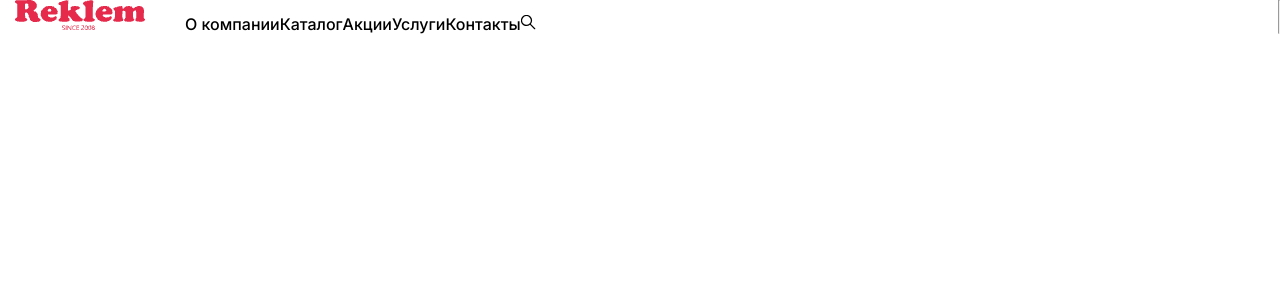
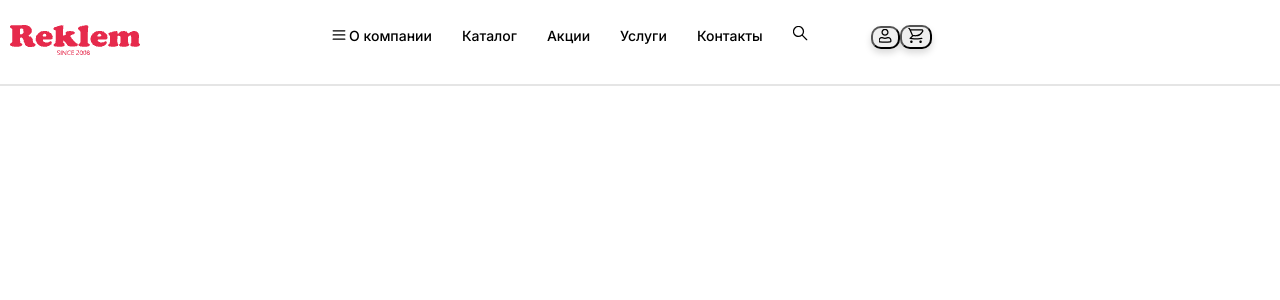
Before and after one commit to daniarmakyev/Reklem, a React (Create React App) app: page / in a window 1280 px wide. Shown: the top 300 px of the page. Built offline with nearby package versions, Linux system fonts and the light colour scheme.

Commit message:
headerCommit

```diff
--- a/src/components/Header/Header.jsx
+++ b/src/components/Header/Header.jsx
@@ -10,6 +10,14 @@ function Header({ }) {
         </div>
         <nav class="navigation">
             <ul>
+        <div>
+        <svg width="20.000000" height="20.000000" viewBox="0 0 20 20" fill="none" xmlns="http://www.w3.org/2000/svg" xmlnsXlink="http://www.w3.org/1999/xlink">
+            <defs/>
+          <path id="Icon" d="M16.46 5.83C16.46 5.48 16.17 5.2 15.83 5.2L4.16 5.2C3.82 5.2 3.54 5.48 3.54 5.83C3.54 6.17 3.82 6.45 4.16 6.45L15.83 6.45C16.17 6.45 16.46 6.17 16.46 5.83ZM16.46 10C16.46 9.65 16.17 9.37 15.83 9.37L4.16 9.37C3.82 9.37 3.54 9.65 3.54 10C3.54 10.34 3.82 10.62 4.16 10.62L15.83 10.62C16.17 10.62 16.46 10.34 16.46 10ZM15.83 13.54C16.17 13.54 16.46 13.82 16.46 14.16C16.46 14.51 16.17 14.79 15.83 14.79L4.16 14.79C3.82 14.79 3.54 14.51 3.54 14.16C3.54 13.82 3.82 13.54 4.16 13.54L15.83 13.54Z" fill="#000000" fill-opacity="1.000000" fill-rule="evenodd"/>
+        </svg>
+
+        </div>
+
                 <li><a href="#">О компании</a></li>
                 <li><a href="#">Каталог</a></li>
                 <li><a href="#">Акции</a></li>
@@ -23,6 +31,25 @@ function Header({ }) {
                     </div>
             </ul>
         </nav>
+
+        <div className="buttons">
+
+            <button class="buttons-icons">
+            <svg width="13.000000" height="14.000000" viewBox="0 0 13 14" fill="none" xmlns="http://www.w3.org/2000/svg" xmlnsXlink="http://www.w3.org/1999/xlink">
+	        <defs/>
+	        <path id="Icon" d="M6 -0.3C4.04 -0.3 2.46 1.29 2.46 3.25C2.46 5.2 4.04 6.79 6 6.79C7.95 6.79 9.54 5.2 9.54 3.25C9.54 1.29 7.95 -0.3 6 -0.3ZM3.71 3.25C3.71 1.98 4.73 0.95 6 0.95C7.26 0.95 8.29 1.98 8.29 3.25C8.29 4.51 7.26 5.54 6 5.54C4.73 5.54 3.71 4.51 3.71 3.25ZM2.66 8.04C0.94 8.04 -0.46 9.44 -0.46 11.16L-0.46 12.15C-0.46 12.78 -0.01 13.31 0.61 13.42C4.18 14 7.82 14 11.38 13.42C12 13.31 12.46 12.78 12.46 12.15L12.46 11.16C12.46 9.44 11.05 8.04 9.33 8.04L9.05 8.04C8.89 8.04 8.74 8.06 8.59 8.11L7.87 8.34C6.65 8.74 5.34 8.74 4.12 8.34L3.4 8.11C3.25 8.06 3.1 8.04 2.95 8.04L2.66 8.04ZM0.79 11.16C0.79 10.13 1.63 9.29 2.66 9.29L2.95 9.29C2.97 9.29 2.99 9.29 3.01 9.3L3.73 9.53C5.2 10.01 6.79 10.01 8.26 9.53L8.98 9.3C9 9.29 9.02 9.29 9.05 9.29L9.33 9.29C10.37 9.29 11.21 10.13 11.21 11.16L11.21 12.15C11.21 12.17 11.19 12.18 11.18 12.18C7.75 12.74 4.25 12.74 0.82 12.18C0.8 12.18 0.79 12.17 0.79 12.15L0.79 11.16Z" fill="#000000" fill-opacity="1.000000" fill-rule="evenodd"/>
+        </svg>
+            </button>
+
+            <button class="buttons-icons">
+            <svg width="16.000000" height="15.000000" viewBox="0 0 16 15" fill="none" xmlns="http://www.w3.org/2000/svg" xmlnsXlink="http://www.w3.org/1999/xlink">
+	        <defs/>
+	        <path id="Icon" d="M13.95 1.37L2.44 1.37L1.46 -0.39C1.35 -0.59 1.14 -0.71 0.91 -0.71L-0.34 -0.71C-0.68 -0.71 -0.96 -0.43 -0.96 -0.09C-0.96 0.26 -0.68 0.54 -0.34 0.54L0.55 0.54L1.52 2.28L3.76 7.23L3.76 7.23L3.96 7.67L1.71 10.07C1.55 10.24 1.5 10.49 1.58 10.71C1.66 10.93 1.86 11.09 2.09 11.12L4.14 11.35C6.7 11.64 9.29 11.64 11.85 11.35L13.9 11.12C14.25 11.08 14.49 10.77 14.45 10.42C14.41 10.08 14.1 9.83 13.76 9.87L11.71 10.11C9.24 10.39 6.75 10.39 4.28 10.11L3.47 10.02L5.12 8.26C5.14 8.24 5.15 8.22 5.16 8.2L5.79 8.28C6.67 8.4 7.56 8.42 8.44 8.35C10.5 8.19 12.41 7.21 13.75 5.63L14.23 5.06C14.25 5.04 14.26 5.02 14.27 5L15.17 3.63C15.81 2.66 15.11 1.37 13.95 1.37ZM5.21 6.95C5.07 6.93 4.95 6.84 4.89 6.72L4.89 6.71L3.04 2.62L13.95 2.62C14.12 2.62 14.22 2.8 14.13 2.94L13.25 4.28L12.79 4.82C11.67 6.15 10.07 6.97 8.34 7.11C7.55 7.17 6.75 7.15 5.95 7.04L5.21 6.95ZM3.41 12.41C2.72 12.41 2.16 12.97 2.16 13.66C2.16 14.35 2.72 14.91 3.41 14.91C4.1 14.91 4.66 14.35 4.66 13.66C4.66 12.97 4.1 12.41 3.41 12.41ZM12.58 12.41C11.89 12.41 11.33 12.97 11.33 13.66C11.33 14.35 11.89 14.91 12.58 14.91C13.27 14.91 13.83 14.35 13.83 13.66C13.83 12.97 13.27 12.41 12.58 12.41Z" fill="#000000" fill-opacity="1.000000" fill-rule="evenodd"/>
+            </svg>
+            </button>
+
+        </div>
+
     </div>
     <hr />
 </header>
--- a/src/components/Header/header.css
+++ b/src/components/Header/header.css
@@ -1,20 +1,75 @@
-.header{
-    display: flex;
-}
 
 .header ul {
     list-style: none;
     display: flex;
+    padding-left: 0;
+
 }
 .logo {
     display: inline-block;
 }
+
+.buttons-icons {
+    box-shadow: 0px 4px 7px 0px rgba(0, 0, 0, 0.15);
+    border-radius: 10px;
+}
+
 .navigation {
     display: inline-block;
+    margin-left: 15%;
+    margin-right: 5%;
+}
+
+
+.header ul li {
+    margin-right: 30px;
 }
 
 .header ul li a{
     text-decoration: none;
     color: black;
     font-weight: 500;
+    font-size: 14px;
+    text-wrap: nowrap;
 }
+
+.header .container {
+    margin: 25px auto;
+    display: flex;
+}
+
+hr {
+
+    border: 1px solid rgb(229, 229, 229) ;
+}
+
+@media screen and (max-width:800px){
+    .header ul li {
+        margin-right: 20px;
+    }
+
+    .navigation {
+        display: inline-block;
+        margin-left: 10%;
+    }
+
+    .logo img {
+        max-width: 110px;
+    }
+}
+
+@media screen and (max-width: 650px)  {
+    .navigation {
+        display: none;
+    }
+
+    .logo {
+        margin: 0 auto;
+        display: block;
+    }
+
+    .logo img{
+        max-width: 130px;
+    }
+
+}
--- a/src/components/MainStyles/style.css
+++ b/src/components/MainStyles/style.css
@@ -28,7 +28,7 @@
 }
 
 .container  {
-    width: 1360px !important;
-    padding: 0 15px;
+    max-width: 1360px !important;
+    padding: 0 10px;
     margin: 0 auto;
 }
```
